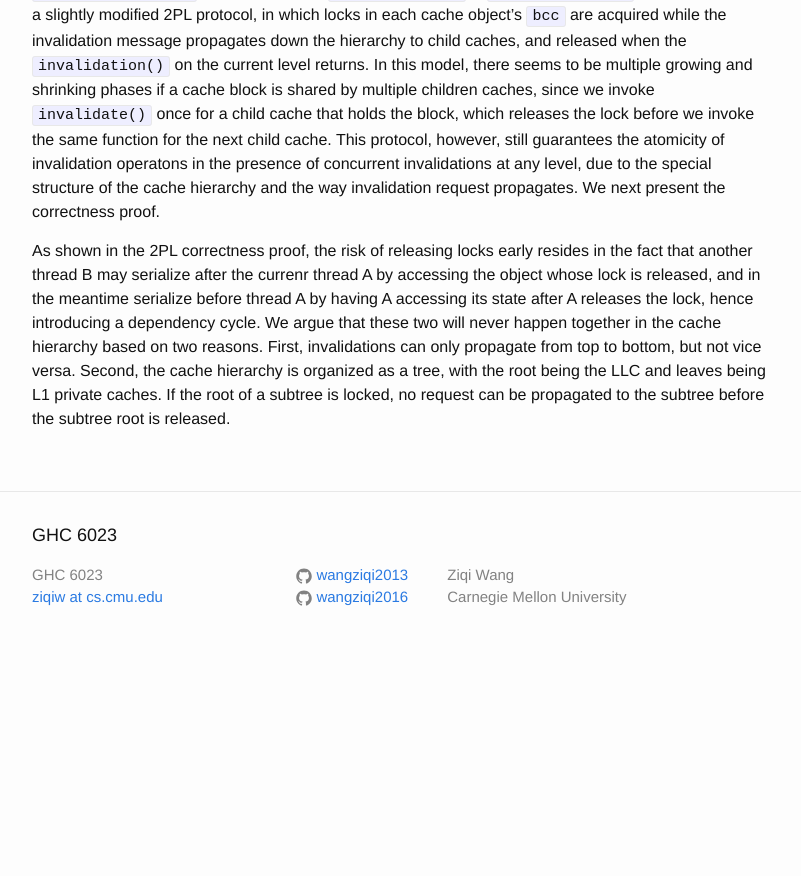
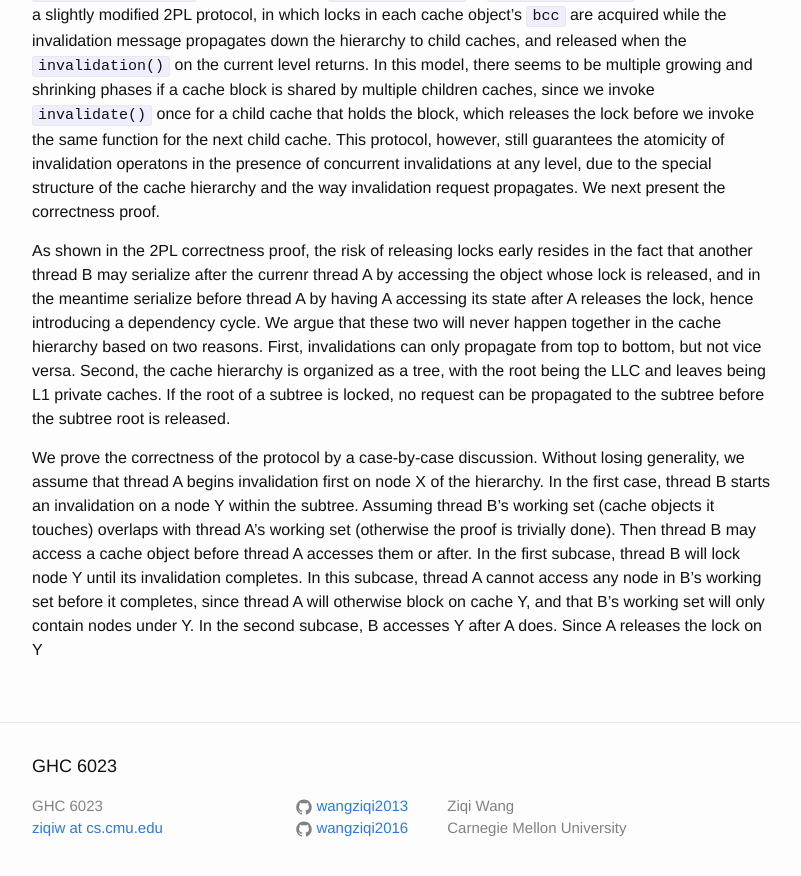
Before and after one commit to wangziqi2013/wangziqi2013.github.io, a Jekyll site: the page built from _posts/2020-01-09-understand-zsim-cache-cc.markdown, in a window 1280 px wide and 900 px high, scrolled down 2442 px. Shown: the top 876 px of the window, without its empty margins (238-1039 px from the left). Built offline with Jekyll 4.4.1, drawn with Linux system fonts in a browser that asks for light colours; before the commit the page ends 3111 px from its top, so only the background shows below that.

Commit message:
Adding first subcase

```diff
--- a/_posts/2020-01-09-understand-zsim-cache-cc.markdown
+++ b/_posts/2020-01-09-understand-zsim-cache-cc.markdown
@@ -104,3 +104,11 @@ argue that these two will never happen together in the cache hierarchy based on
 can only propagate from top to bottom, but not vice versa. Second, the cache hierarchy is organized as a tree,
 with the root being the LLC and leaves being L1 private caches. If the root of a subtree is locked, no request
 can be propagated to the subtree before the subtree root is released.
+
+We prove the correctness of the protocol by a case-by-case discussion. Without losing generality, we assume that thread
+A begins invalidation first on node X of the hierarchy. In the first case, thread B starts an invalidation on a node Y
+within the subtree. Assuming thread B's working set (cache objects it touches) overlaps with thread A's working set (otherwise
+the proof is trivially done). Then thread B may access a cache object before thread A accesses them or after. In the first
+subcase, thread B will lock node Y until its invalidation completes. In this subcase, thread A cannot access any node
+in B's working set before it completes, since thread A will otherwise block on cache Y, and that B's working set will
+only contain nodes under Y. In the second subcase, B accesses Y after A does. Since A releases the lock on Y
```
